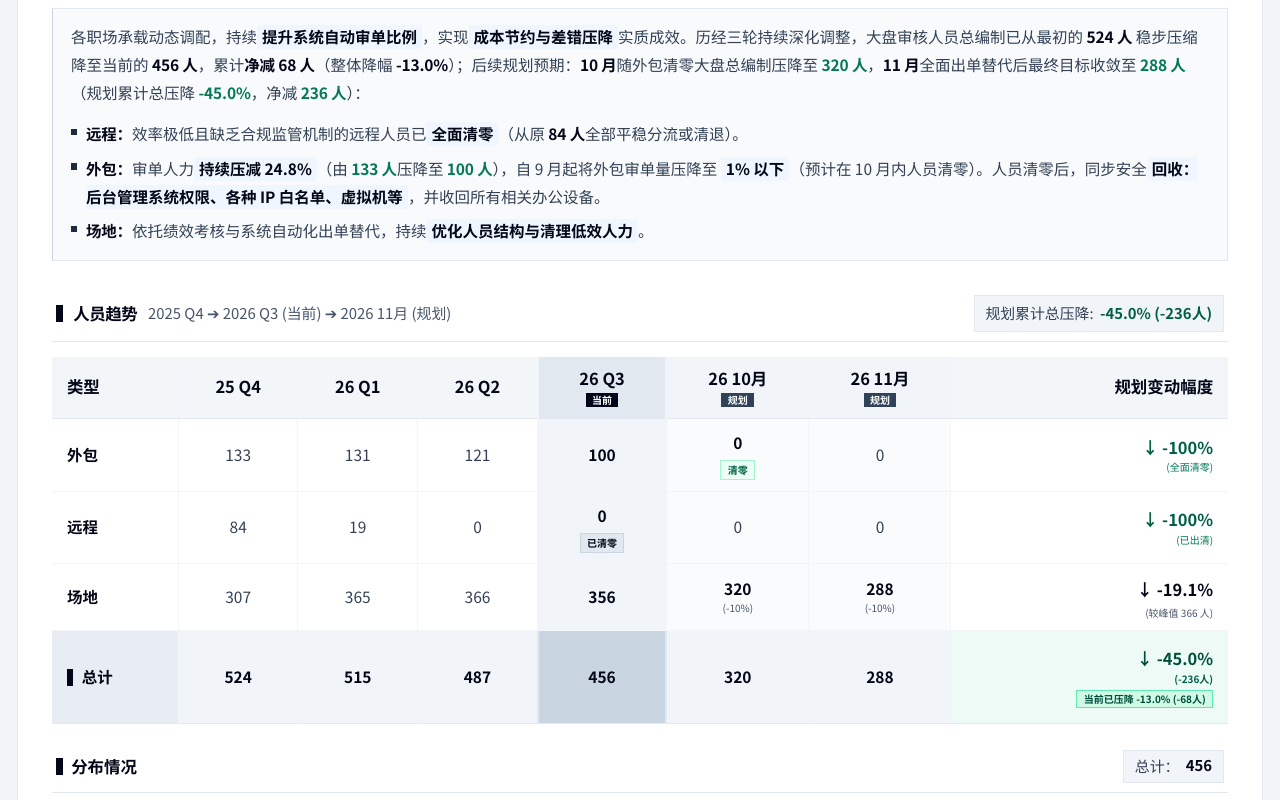
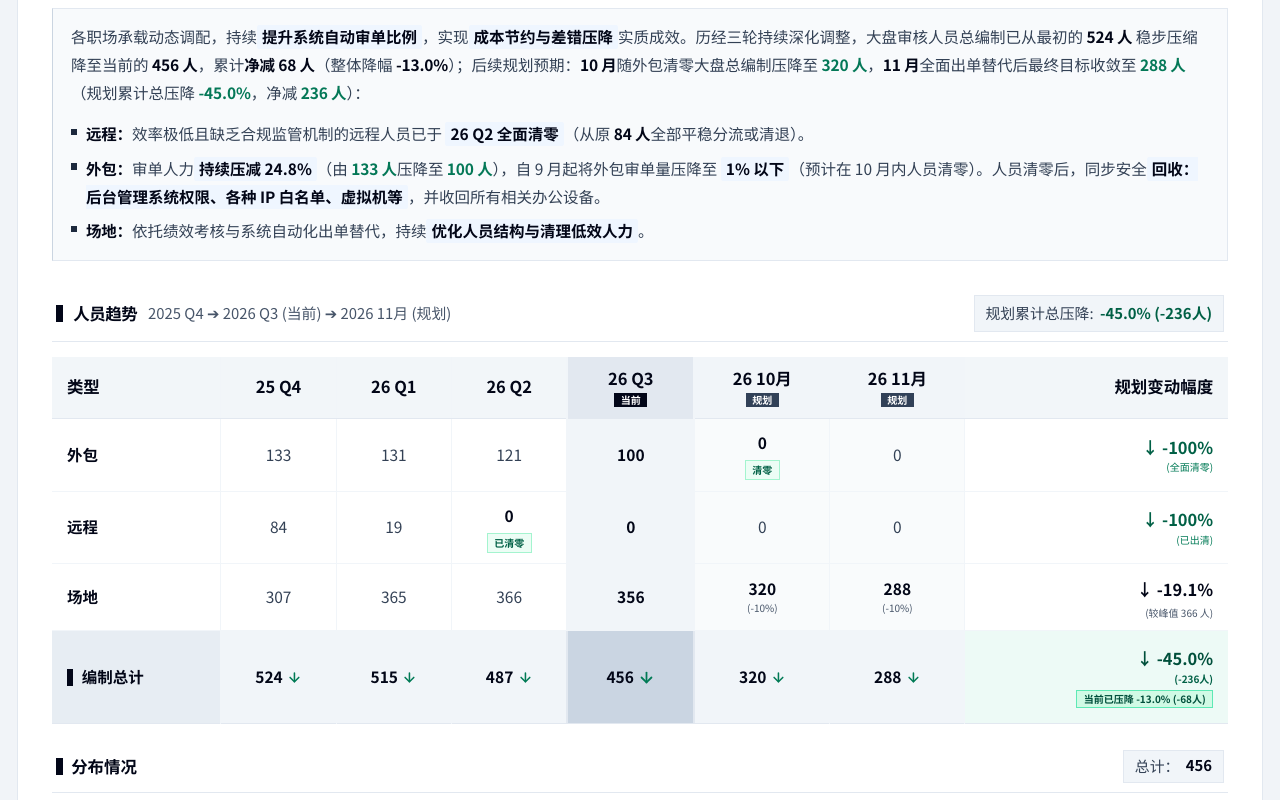
Before and after one commit to imleo824/test15, a React (Vite) app: page / in a window 1280 px wide. Shown: the part 1500-2300 px from the top of the page. Built offline with nearby package versions, Linux system fonts and the light colour scheme.

Commit message:
feat(ui): update review report content and styles
- Refine content for future plans, audit evolution, and audit timeline
- Improve UI layout for audit summaries and data representation
- Standardize labels and date formatting in sections

```diff
--- a/src/components/sections/WorldCupGuaranteeReview/FuturePlansSection.tsx
+++ b/src/components/sections/WorldCupGuaranteeReview/FuturePlansSection.tsx
@@ -1,7 +1,7 @@
 import React from "react";
 import { SummaryBox, highlightNumbers } from "./utils";
 import { ReportBadge } from "../../ReportSections";
-import { Plus } from "lucide-react";
+import { Lightbulb, Plus } from "lucide-react";
 
 export const FuturePlansSection: React.FC = () => {
   const plans: {
@@ -59,11 +59,14 @@ export const FuturePlansSection: React.FC = () => {
                 "随着在[[会员维度]]系统化审核取得的阶段性成果，下阶段核心将会员维度的成功实践与经验[[全面落地至代理审核]]，构建「会员 + 代理」双轮驱动的智能化风控体系，取得更大的风控收益与人效突破。工作主线围绕 **优化会员云盾** 与 **落地代理云盾** 两大核心展开，持续巩固并扩大智能化治理成果。"
               )}
             </p>
-            <p className="text-xs text-slate-500 font-normal leading-relaxed border-t border-dashed border-slate-200 pt-2 mt-2">
-              {highlightNumbers(
-                "注：跨站关联占比极高，这是系统策略的智能化与高精度的核心，[[依赖于底层大数据的支撑]]（涵盖[[数据多维度、准确性、稳定性、时效性]]等核心维度），以此作为保障系统持续稳定、安全输出成效的技术基石。"
-              )}
-            </p>
+            <div className="flex items-start gap-1.5 text-xs text-slate-500 font-normal leading-relaxed border-t border-dashed border-slate-200 pt-2 mt-2">
+              <Lightbulb className="w-3.5 h-3.5 text-amber-500 shrink-0 mt-0.5" />
+              <div>
+                {highlightNumbers(
+                  "跨站关联占比极高，[[系统策略的智能化与高精度]]的核心，[[依赖于底层大数据的支撑]]（涵盖[[数据的多维度、准确性、稳定性、时效性]]等核心维度），以此作为保障系统持续稳定、安全输出成效的技术基石。"
+                )}
+              </div>
+            </div>
           </div>
         </SummaryBox>
 
--- a/src/components/sections/WorldCupGuaranteeReview/PersonnelDistribution.tsx
+++ b/src/components/sections/WorldCupGuaranteeReview/PersonnelDistribution.tsx
@@ -1,4 +1,5 @@
 import React from "react";
+import { ArrowDown } from "lucide-react";
 import { SummaryBox, highlightNumbers } from "./utils";
 import { ReportBadge, ReportSectionHeader, ReportTableFrame } from "../../ReportSections";
 
@@ -86,7 +87,7 @@ export const PersonnelDistribution: React.FC = () => {
                 <span className="w-1.5 h-1.5 bg-slate-800 shrink-0 mt-2" />
                 <span>
                   <strong className="text-slate-950 font-bold">远程：</strong>
-                  {highlightNumbers("效率极低且缺乏合规监管机制的远程人员已[[全面清零]]（从原 84 人全部平稳分流或清退）。")}
+                  {highlightNumbers("效率极低且缺乏合规监管机制的远程人员已于 [[26 Q2 全面清零]]（从原 84 人全部平稳分流或清退）。")}
                 </span>
               </li>
               <li className="flex items-start gap-2">
@@ -192,14 +193,16 @@ export const PersonnelDistribution: React.FC = () => {
                     <td className="py-2.5 px-3.5 font-bold text-slate-900 border-r border-slate-200">远程</td>
                     <td className="py-2.5 px-3 font-mono text-center text-slate-600 border-r border-slate-200">84</td>
                     <td className="py-2.5 px-3 font-mono text-center text-slate-600 border-r border-slate-200">19</td>
-                    <td className="py-2.5 px-3 font-mono text-center text-slate-600 border-r border-slate-200">0</td>
-                    <td className="py-2.5 px-3.5 font-mono text-center font-extrabold text-slate-950 bg-slate-100 border-x-2 border-slate-400 text-sm sm:text-base">
+                    <td className="py-2.5 px-3 font-mono text-center border-r border-slate-200">
                       <div className="flex flex-col items-center justify-center gap-0.5">
-                        <span>0</span>
-                        <span className="inline-block px-1.5 py-0.2 bg-slate-200 text-slate-800 border border-slate-300 text-[10px] font-bold font-mono">
+                        <span className="font-bold text-slate-900">0</span>
+                        <span className="inline-block px-1.5 py-0.2 bg-emerald-50 text-emerald-800 border border-emerald-200 text-[10px] font-bold font-mono">
                           已清零
                         </span>
                       </div>
+                    </td>
+                    <td className="py-2.5 px-3.5 font-mono text-center font-extrabold text-slate-950 bg-slate-100 border-x-2 border-slate-400 text-sm sm:text-base">
+                      0
                     </td>
                     <td className="py-2.5 px-3 font-mono text-center text-slate-500 border-r border-slate-300 bg-slate-50/80">0</td>
                     <td className="py-2.5 px-3 font-mono text-center text-slate-500 border-r-2 border-slate-400 bg-slate-50/80">0</td>
@@ -241,17 +244,45 @@ export const PersonnelDistribution: React.FC = () => {
                     <td className="py-3.5 px-3.5 font-bold text-slate-950 text-sm sm:text-base border-r border-slate-300 bg-slate-200/60">
                       <div className="flex items-center gap-2">
                         <span className="w-1.5 h-4 bg-slate-950 shrink-0" />
-                        <span>总计</span>
+                        <span>编制总计</span>
                       </div>
                     </td>
-                    <td className="py-3.5 px-3 font-mono font-bold text-center text-slate-950 text-sm sm:text-base border-r border-slate-300">524</td>
-                    <td className="py-3.5 px-3 font-mono font-bold text-center text-slate-950 text-sm sm:text-base border-r border-slate-300">515</td>
-                    <td className="py-3.5 px-3 font-mono font-bold text-center text-slate-950 text-sm sm:text-base border-r border-slate-300">487</td>
+                    <td className="py-3.5 px-3 font-mono font-bold text-center text-slate-950 text-sm sm:text-base border-r border-slate-300">
+                      <div className="inline-flex items-center justify-center gap-1">
+                        <span>524</span>
+                        <ArrowDown className="w-3.5 h-3.5 text-emerald-700 stroke-[2.5] shrink-0" />
+                      </div>
+                    </td>
+                    <td className="py-3.5 px-3 font-mono font-bold text-center text-slate-950 text-sm sm:text-base border-r border-slate-300">
+                      <div className="inline-flex items-center justify-center gap-1">
+                        <span>515</span>
+                        <ArrowDown className="w-3.5 h-3.5 text-emerald-700 stroke-[2.5] shrink-0" />
+                      </div>
+                    </td>
+                    <td className="py-3.5 px-3 font-mono font-bold text-center text-slate-950 text-sm sm:text-base border-r border-slate-300">
+                      <div className="inline-flex items-center justify-center gap-1">
+                        <span>487</span>
+                        <ArrowDown className="w-3.5 h-3.5 text-emerald-700 stroke-[2.5] shrink-0" />
+                      </div>
+                    </td>
                     <td className="py-3.5 px-3.5 font-mono font-black text-center text-slate-950 bg-slate-300 border-x-2 border-slate-600 text-base sm:text-lg">
-                      456
+                      <div className="inline-flex items-center justify-center gap-1">
+                        <span>456</span>
+                        <ArrowDown className="w-4 h-4 text-emerald-700 stroke-[2.5] shrink-0" />
+                      </div>
                     </td>
-                    <td className="py-3.5 px-3 font-mono font-bold text-center text-slate-950 text-sm sm:text-base border-r border-slate-300 bg-slate-100">320</td>
-                    <td className="py-3.5 px-3 font-mono font-bold text-center text-slate-950 text-sm sm:text-base border-r-2 border-slate-400 bg-slate-100">288</td>
+                    <td className="py-3.5 px-3 font-mono font-bold text-center text-slate-950 text-sm sm:text-base border-r border-slate-300 bg-slate-100">
+                      <div className="inline-flex items-center justify-center gap-1">
+                        <span>320</span>
+                        <ArrowDown className="w-3.5 h-3.5 text-emerald-700 stroke-[2.5] shrink-0" />
+                      </div>
+                    </td>
+                    <td className="py-3.5 px-3 font-mono font-bold text-center text-slate-950 text-sm sm:text-base border-r-2 border-slate-400 bg-slate-100">
+                      <div className="inline-flex items-center justify-center gap-1">
+                        <span>288</span>
+                        <ArrowDown className="w-3.5 h-3.5 text-emerald-700 stroke-[2.5] shrink-0" />
+                      </div>
+                    </td>
                     <td className="py-3.5 px-3.5 text-right bg-emerald-50/70 border-l border-emerald-200">
                       <div className="flex flex-col items-end leading-tight gap-0.5">
                         <span className="text-emerald-900 font-extrabold font-mono text-sm sm:text-base">
--- a/src/components/sections/WorldCupGuaranteeReview/TgGovernanceSection.tsx
+++ b/src/components/sections/WorldCupGuaranteeReview/TgGovernanceSection.tsx
@@ -475,20 +475,20 @@ export const TgGovernanceSection: React.FC = () => {
                   <div className="p-2.5 sm:p-3 space-y-2 text-xs flex-1 flex flex-col justify-between">
                     {/* 日期分隔线 */}
                     <div className="flex justify-center">
-                      <span className="bg-slate-800/50 text-white text-[9px] font-mono px-2 py-0.2 rounded-full">
-                        6月26日
+                      <span className="text-slate-500 text-[10px] font-mono font-medium px-2 py-0.5 bg-slate-100 border border-slate-200">
+                        2026年6月26日 离线报单留样
                       </span>
                     </div>
 
                     {/* 核心高危报单明细消息 */}
                     <div className="flex items-start gap-1.5">
-                      <div className="w-6 h-6 rounded-full bg-rose-600 text-white flex items-center justify-center font-bold text-[10px] shrink-0 mt-0.5">
+                      <div className="w-5 h-5 bg-slate-800 text-white flex items-center justify-center font-bold font-mono text-[10px] shrink-0 mt-0.5">
                         F
                       </div>
-                      <div className="bg-white p-2 sm:p-2.5 rounded-r-lg rounded-bl-lg w-full space-y-1 shadow-2xs border border-slate-200">
-                        <div className="text-[10.5px] font-bold text-rose-700 flex items-center justify-between">
+                      <div className="bg-white p-2 sm:p-2.5 w-full space-y-1 shadow-2xs border border-slate-200">
+                        <div className="text-[10.5px] font-bold text-slate-900 flex items-center justify-between">
                           <span>A001</span>
-                          <span className="text-[9.5px] text-slate-400 font-mono font-normal">14:02</span>
+                          <span className="text-[9.5px] text-slate-500 font-mono font-normal">14:02</span>
                         </div>
 
                         {/* 报单明文文本 */}
```
Also changed, not shown: src/components/sections/WorldCupGuaranteeReview/SystemAuditEvolutionSection.tsx (+46 -75 lines).
